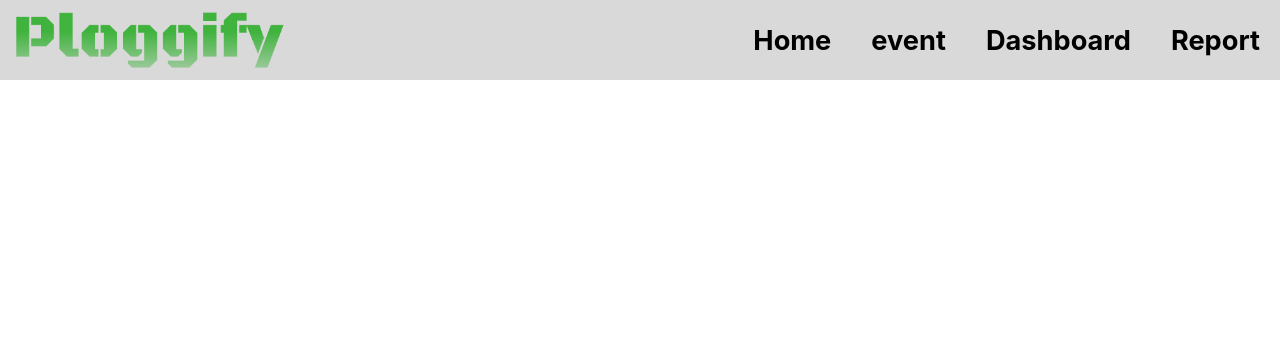
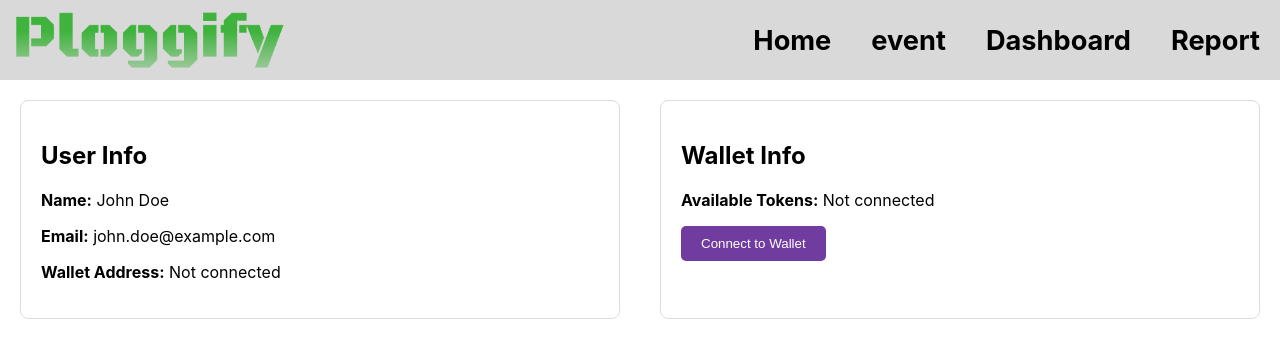
Before and after one commit to Unearthly-2004/ploggify-frontend, a React (Create React App) app: page /wallet in a window 1280 px wide. Shown: the top 358 px of the page. Built offline with nearby package versions, Linux system fonts and the light colour scheme; the HTML template or start-up script is replaced by a standard one; a web font is replaced by a local one.

Commit message:
Done Upto Event registration and wallet simple display added

```diff
--- /dev/null
+++ b/public/userData.json
@@ -0,0 +1,5 @@
+{
+    "name": "John Doe",
+    "email": "john.doe@example.com",
+    "walletAddress": ""
+  }
--- a/src/App.js
+++ b/src/App.js
@@ -7,6 +7,7 @@ import Enroll from "./Components/Events/Enroll.jsx"
 import Navbar from "./Components/Homepage/Navbar.jsx";
 import { BrowserRouter as Router, Routes, Route } from "react-router-dom";
 import LeaderBoard from "./Components/LeaderBoard/LeaderBoard.jsx";
+import Wallet from "./Components/Wallert/Wallet.jsx";
 function App() {
   return (
     <>
@@ -14,6 +15,7 @@ function App() {
       <Navbar/>
       <Routes>
         <Route path="/" element={<Home/>} />
+        <Route path="/wallet" element={<Wallet/>} />
         <Route path="/report" element={<Report/>} />
         <Route path="/dashboard" element={<LeaderBoard/>} />
         <Route path="/signin" element={<Signin/>} />
--- a/src/Components/Events/AllEvents.jsx
+++ b/src/Components/Events/AllEvents.jsx
@@ -6,13 +6,30 @@ import { Link } from "react-router-dom";
 function AllEvents() {
   const [isPrevious, setisPrevious] = useState(true);
   const [searchQuery, setSearchQuery] = useState("");
+  const [isEnrolled, setIsEnrolled] = useState(false);
+
+  const handleEnrollClick = (eventDetails) => {
+    if (!isEnrolled) {
+      const willEnroll = window.confirm(
+        `Are you sure you want to enroll in the event "${eventDetails.title}"? If you are not present after enrolling, your 10 points may be decreased.`
+      );
+
+      if (willEnroll) {
+        setIsEnrolled(true);
+        window.alert("You have successfully enrolled.");
+      } else {
+        window.alert("You have not enrolled.");
+      }
+    } else {
+      window.alert("You have already enrolled.");
+    }
+  };
 
   const generateEventsCards = () => {
     const filteredEvents = Data[
       `${!isPrevious ? "upcomingEvents" : "previousEvents"}`
     ].filter(
       (event) =>
-        // Filter based on title, organiser, and location
         event.title.toLowerCase().includes(searchQuery.toLowerCase()) ||
         event.organiser.toLowerCase().includes(searchQuery.toLowerCase()) ||
         event.location.toLowerCase().includes(searchQuery.toLowerCase())
@@ -37,11 +54,11 @@ function AllEvents() {
 
         <div>
           <button className="more-details-btn">View More</button>
-          {isPrevious ? (
-            <></>
-          ) : (
-            <button className="more-details-btn">
-              <Link to={`/enroll/${details["title"]}`}>Enroll</Link>
+          {!isPrevious && (
+            <button
+              onClick={() => handleEnrollClick(details)} // Handle enroll click
+            >
+              Enroll
             </button>
           )}
         </div>
--- /dev/null
+++ b/src/Components/Wallert/Wallet.css
@@ -0,0 +1,80 @@
+.wallet-container {
+    display: flex;
+    justify-content: space-between;
+    padding: 20px;
+  }
+
+  .user-info, .token-info {
+    width: 45%;
+    padding: 20px;
+    border: 1px solid #ddd;
+    border-radius: 8px;
+  }
+
+  button {
+    padding: 10px 20px;
+    background-color: #713ca0;
+    color: white;
+    border: none;
+    border-radius: 5px;
+    cursor: pointer;
+  }
+
+  button:hover {
+    background-color: #5b2f82;
+  }
+
+  .popup-form {
+    position: fixed;
+    top: 0;
+    left: 0;
+    width: 100vw;
+    height: 100vh;
+    background: rgba(0, 0, 0, 0.5);
+    display: flex;
+    justify-content: center;
+    align-items: center;
+  }
+
+  .form-container {
+    background-color: white;
+    padding: 20px;
+    border-radius: 10px;
+    width: 300px;
+    display: flex;
+    flex-direction: column;
+  }
+
+  .form-container label {
+    margin-bottom: 10px;
+  }
+
+  .form-container input {
+    margin-top: 5px;
+    padding: 5px;
+    border-radius: 5px;
+    border: 1px solid #ddd;
+    width: 100%;
+  }
+
+  .form-container button {
+    margin-top: 10px;
+    padding: 10px;
+    background-color: #713ca0;
+    color: white;
+    border: none;
+    border-radius: 5px;
+    cursor: pointer;
+  }
+
+  .form-container button:hover {
+    background-color: #5b2f82;
+  }
+
+  .form-container button:last-child {
+    background-color: #ccc;
+  }
+
+  .form-container button:last-child:hover {
+    background-color: #aaa;
+  }
--- /dev/null
+++ b/src/Components/Wallert/Wallet.jsx
@@ -0,0 +1,87 @@
+import React, { useState } from 'react';
+import './Wallet.css';
+
+function Wallet() {
+  const [isConnected, setIsConnected] = useState(false);
+  const [userInfo, setUserInfo] = useState({
+    name: 'John Doe',
+    email: 'john.doe@example.com',
+    walletAddress: '',
+  });
+  const [availableTokens, setAvailableTokens] = useState(0);
+  const [showForm, setShowForm] = useState(false);
+  const [walletInput, setWalletInput] = useState('');
+  const [isEditMode, setIsEditMode] = useState(false);
+
+  const handleConnectWallet = () => {
+    setShowForm(true);
+    setIsEditMode(false);
+  };
+
+  const handleEditWallet = () => {
+    setShowForm(true);
+    setWalletInput(userInfo.walletAddress);
+    setIsEditMode(true);
+  };
+
+  const handleSaveWalletInfo = () => {
+    setUserInfo({
+      ...userInfo,
+      walletAddress: walletInput,
+    });
+    setAvailableTokens(100);
+    setIsConnected(true);
+    setShowForm(false);
+    alert(isEditMode ? 'Wallet Info Updated Successfully' : 'Wallet Connected Successfully');
+  };
+
+  const handleInputChange = (e) => {
+    setWalletInput(e.target.value);
+  };
+
+  return (
+    <div className="wallet-container">
+      {/* User Info Container */}
+      <div className="user-info">
+        <h2>User Info</h2>
+        <p><strong>Name:</strong> {userInfo.name}</p>
+        <p><strong>Email:</strong> {userInfo.email}</p>
+        <p><strong>Wallet Address:</strong> {isConnected ? userInfo.walletAddress : 'Not connected'}</p>
+        {isConnected && (
+          <button onClick={handleEditWallet}>Edit Wallet Info</button>
+        )}
+      </div>
+
+      {/* Token Info Container */}
+      <div className="token-info">
+        <h2>Wallet Info</h2>
+        <p><strong>Available Tokens:</strong> {isConnected ? availableTokens : 'Not connected'}</p>
+        {!isConnected && (
+          <button onClick={handleConnectWallet}>Connect to Wallet</button>
+        )}
+      </div>
+
+      {/* Popup Form */}
+      {showForm && (
+        <div className="popup-form">
+          <div className="form-container">
+            <h2>{isEditMode ? 'Edit Wallet Info' : 'Enter Wallet Info'}</h2>
+            <label>
+              Wallet Address:
+              <input
+                type="text"
+                value={walletInput}
+                onChange={handleInputChange}
+                placeholder="Enter your wallet address"
+              />
+            </label>
+            <button onClick={handleSaveWalletInfo}>{isEditMode ? 'Update' : 'Save'}</button>
+            <button onClick={() => setShowForm(false)}>Cancel</button>
+          </div>
+        </div>
+      )}
+    </div>
+  );
+}
+
+export default Wallet;
--- /dev/null
+++ b/src/Components/Wallert/userData.json
@@ -0,0 +1,5 @@
+{
+    "name": "John Doe",
+    "email": "john.doe@example.com",
+    "walletAddress": ""
+  }
```
